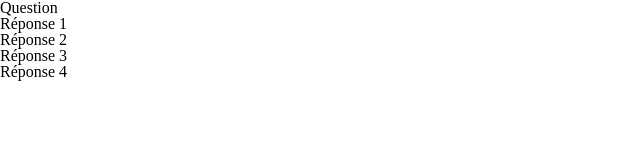
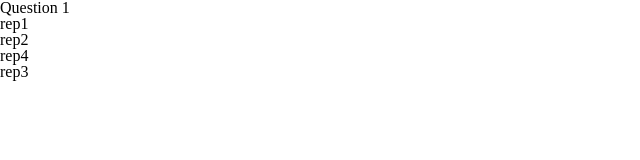
Before and after one commit to shatice/confi-quizz, a website built with Parcel: page src/index.html in a window 1280 px wide. Shown: the whole page, without its empty margins (0-640 px from the left). Built offline with nearby package versions, Linux system fonts and the light colour scheme.

Commit message:
set skiper questions behaviour

```diff
--- /dev/null
+++ b/babel.config.json
@@ -0,0 +1,16 @@
+{
+  "presets": [
+    [
+      "@babel/env",
+      {
+        "targets": {
+          "edge": "17",
+          "firefox": "60",
+          "chrome": "67",
+          "safari": "11.1",
+        },
+        "useBuiltIns": "usage"
+      }
+    ]
+  ]
+}
--- /dev/null
+++ b/lib/js/script.js
@@ -0,0 +1,3 @@
+"use strict";
+
+console.log("the fish knows");
--- a/package.json
+++ b/package.json
@@ -18,7 +18,13 @@
   },
   "homepage": "https://github.com/shatice/confi-quizz#readme",
   "devDependencies": {
+    "@babel/cli": "^7.8.4",
+    "@babel/core": "^7.9.0",
+    "@babel/preset-env": "^7.9.5",
     "parcel-bundler": "^1.12.4",
     "sass": "^1.26.3"
+  },
+  "dependencies": {
+    "@babel/polyfill": "^7.8.7"
   }
 }
--- a/src/index.html
+++ b/src/index.html
@@ -6,17 +6,17 @@
   <title>Confi-Quizz</title>
   <meta name="description" content="Un petit quizz des familles | Comment nomme-t-on les habitants de la ville de... ?" />
   <link rel="stylesheet" href="./styles/styles.scss">
-  <script type="text/javascript" src="js/script.js"></script>
+  <script defer type="text/javascript" src="js/script.js"></script>
 </head>
 <body>
-  <section id="question" class="questionContainer">
-    <h1>Question</h1>
+  <section class="questionContainer">
+    <h1 id="question">Question</h1>
   </section>
-  <ul class="answersList">
-    <li id="rep1">Réponse 1</li>
-    <li id="rep2">Réponse 2</li>
-    <li id="rep3">Réponse 3</li>
-    <li id="rep4">Réponse 4</li>
+  <ul id="answersList" class="answersList">
+    <li id="answer1">Réponse 1</li>
+    <li id="answer2">Réponse 2</li>
+    <li id="answer3">Réponse 3</li>
+    <li id="answer4">Réponse 4</li>
   </ul>
 </body>
 </html>
--- /dev/null
+++ b/src/js/datas/questions.json
@@ -0,0 +1,71 @@
+
+{
+  "questions" : [
+    {
+      "id": 1,
+      "question": "Question 1",
+      "answers": [
+        {
+          "answer": "rep1",
+          "type": true
+        },
+        {
+          "answer": "rep2",
+          "type": true
+        },
+        {
+          "answer": "rep3",
+          "type": true
+        },
+        {
+          "answer": "rep4",
+          "type": true
+        }
+      ]
+    },
+    {
+      "id": 2,
+      "question": "Question 2",
+      "answers": [
+        {
+          "answer": "kk1",
+          "type": true
+        },
+        {
+          "answer": "kk2",
+          "type": true
+        },
+        {
+          "answer": "kk3",
+          "type": true
+        },
+        {
+          "answer": "kk4",
+          "type": true
+        }
+      ]
+    },
+    {
+      "id": 3,
+      "question": "Question 3",
+      "answers": [
+        {
+          "answer": "pipi1",
+          "type": true
+        },
+        {
+          "answer": "pipi2",
+          "type": true
+        },
+        {
+          "answer": "pipi3",
+          "type": true
+        },
+        {
+          "answer": "pipi4",
+          "type": true
+        }
+      ]
+    }
+  ]
+}
--- a/src/js/script.js
+++ b/src/js/script.js
@@ -1 +1,57 @@
 console.log("the fish knows");
+const json = require('./datas/questions.json');
+
+/**
+ * Shuffles array els order
+ */
+
+function shuffle(array) {
+  array.sort(() => Math.random() - 0.5);
+}
+
+/**
+ * Gets questions content
+ */
+const questionItem = document.querySelector('#question');
+const answersItems = document.querySelectorAll('#answersList li');
+
+/**
+ * Gets questions content
+ */
+
+function getNewQuestion(a) {
+  for (let i=0; i < json.questions[a].answers.length; i++) {
+    questionItem.innerHTML = json.questions[a].question;
+    answersItems[i].innerHTML = json.questions[a].answers[i].answer;
+  }
+}
+
+/**
+ * Shuffles answers order
+ */
+
+shuffle(json.questions[0].answers)
+
+/**
+ * Sets questions content
+ */
+
+getNewQuestion(0);
+
+/**
+ * Switch questions content on click
+ */
+
+let count = 0;
+
+for (let j = 0; j < answersItems.length; j++) {
+  answersItems[j].addEventListener('click', function() {
+    count++;
+    if (count > json.questions.length -1) {
+      return;
+    } else {
+      shuffle(json.questions[count].answers)
+      getNewQuestion(count);
+    }
+  });
+}
```
Also changed, not shown: 1 other file.
